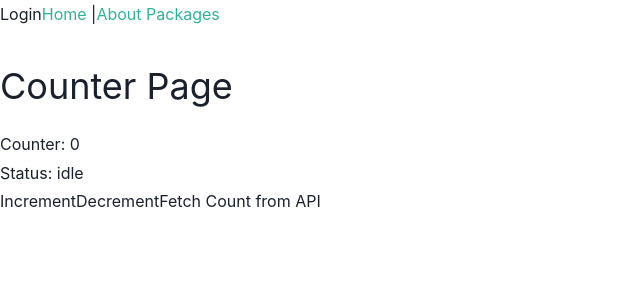
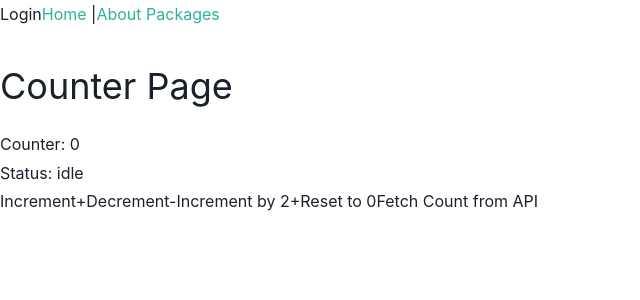
Before and after one commit to AnshulAgrawal999/my-redux-app, a React (Vite) app: page / in a window 1280 px wide. Shown: the top 300 px of the page, without its empty margins (0-640 px from the left). Built offline with nearby package versions, Linux system fonts and the light colour scheme.

Commit message:
add reset to 0

```diff
--- a/src/pages/CounterPage.jsx
+++ b/src/pages/CounterPage.jsx
@@ -1,6 +1,6 @@
 import React from 'react';
 import { useSelector, useDispatch } from 'react-redux';
-import { increment, decrement, fetchCountFromAPI } from '../redux/counterSlice';
+import { increment, decrement, incrementByAmount , reset , fetchCountFromAPI } from '../redux/counterSlice';
 
 function CounterPage() {
     const count = useSelector((state) => state.counter.value);
@@ -20,9 +20,13 @@ function CounterPage() {
 
             <p>Status: {status}</p>
 
-            <button onClick={() => dispatch(increment(1))}>Increment</button>
+            <button onClick={() => dispatch(increment(1))}>Increment+</button>
 
-            <button onClick={() => dispatch(decrement(1))}>Decrement</button>
+            <button onClick={() => dispatch(decrement(1))}>Decrement-</button>
+
+            <button onClick={() => dispatch( incrementByAmount(2) )}> Increment by 2+ </button>
+
+            <button onClick={() => dispatch( reset() )}> Reset to 0 </button>
 
             <button onClick={() => dispatch(fetchCountFromAPI())}>
                 Fetch Count from API
--- a/src/redux/counterSlice.js
+++ b/src/redux/counterSlice.js
@@ -31,6 +31,9 @@ export const counterSlice = createSlice(
       incrementByAmount: (state, action) => {
           state.value += action.payload;
       },
+      reset: (state) => {
+        state.value = 0  ;
+    },
   },
   extraReducers: (builder) => {
     builder
@@ -48,6 +51,6 @@ export const counterSlice = createSlice(
 );
 
 // Action creators are generated for each case reducer function
-export const { increment, decrement, incrementByAmount } = counterSlice.actions;
+export const { increment, decrement, incrementByAmount , reset } = counterSlice.actions;
 
 export default counterSlice.reducer;
```
